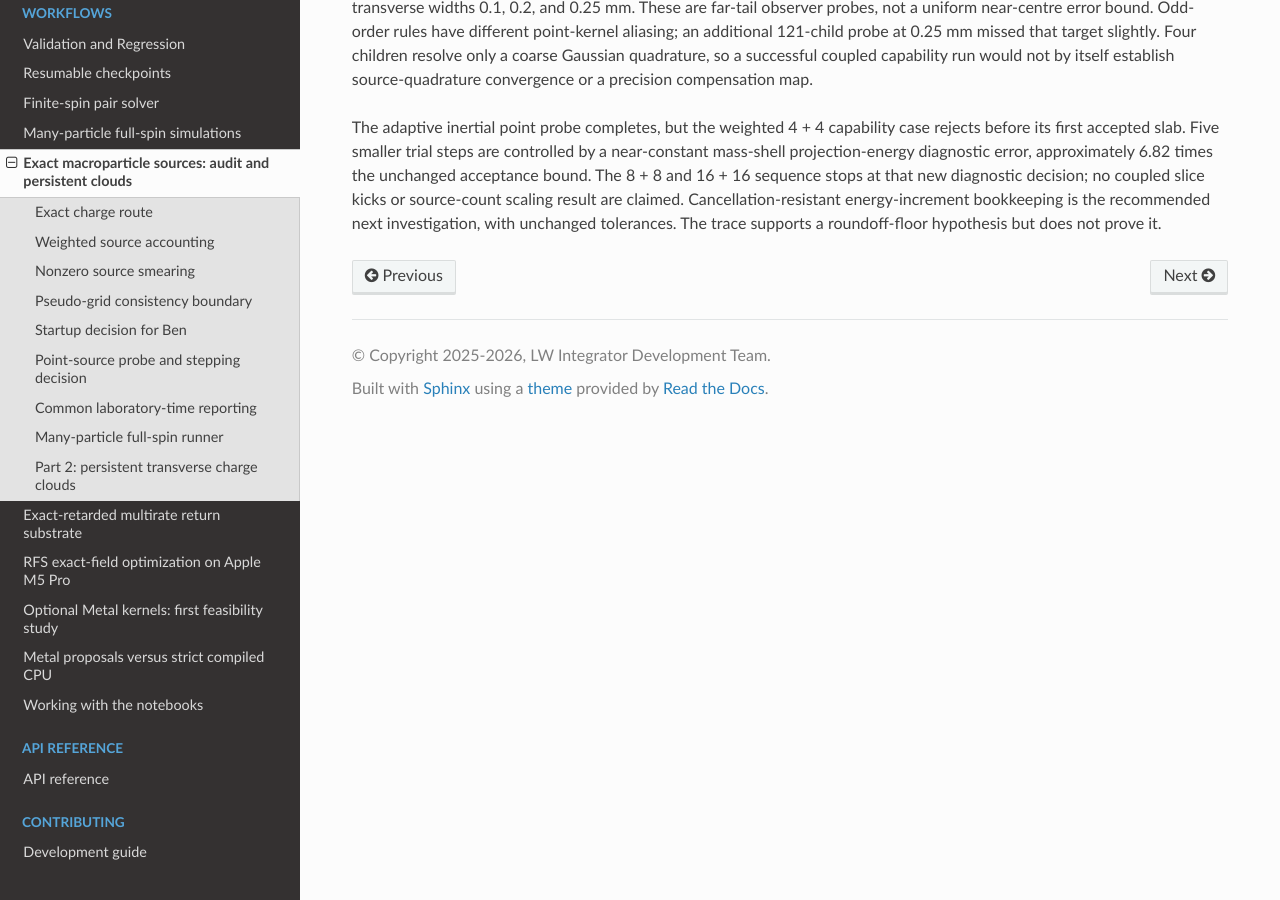
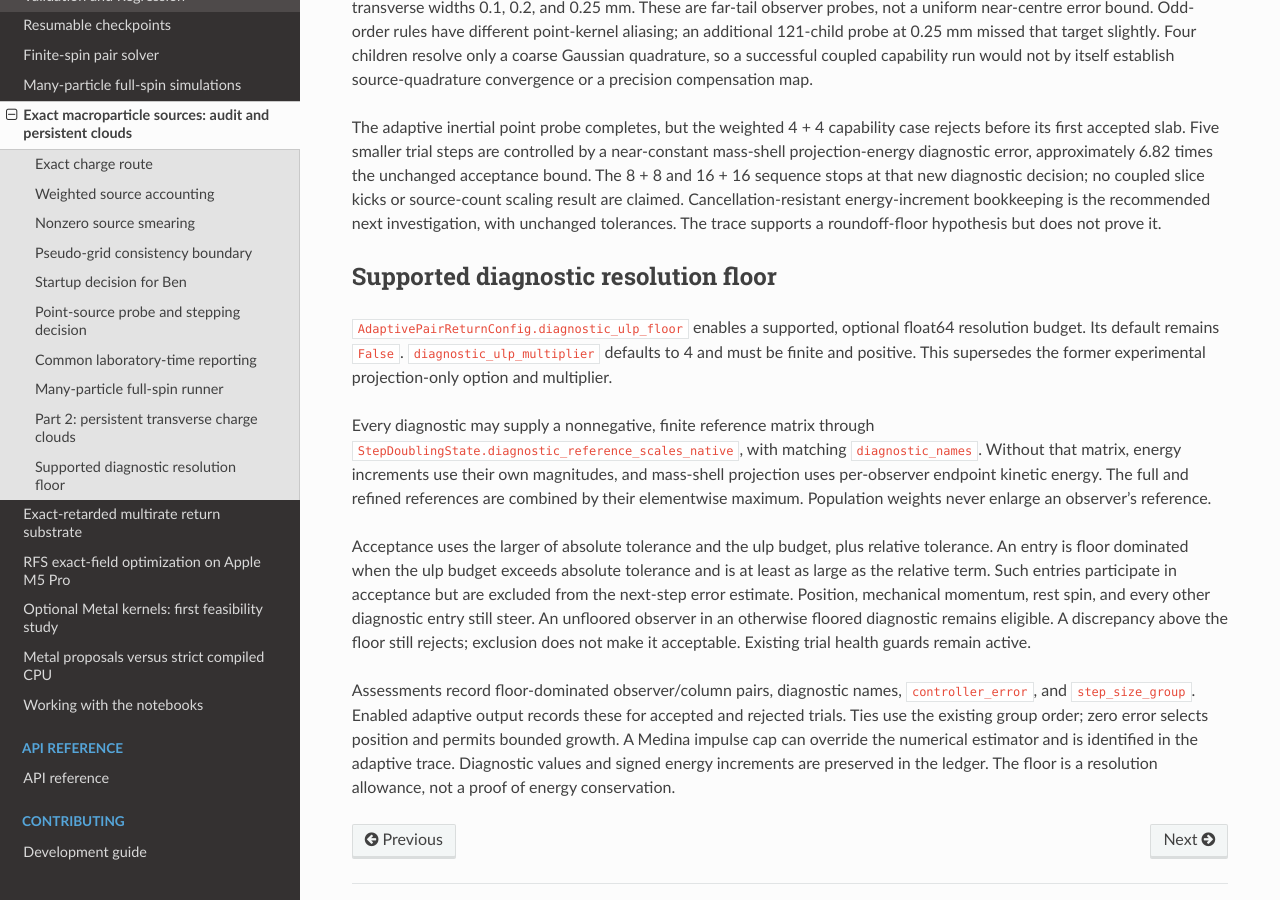
Before and after one commit to benfolsom/LW_integrator, a Sphinx documentation site: the page built from docs/source/exact_macroparticle_sources.rst, in a window 1280 px wide and 900 px high, scrolled down 7094 px. Built offline with Sphinx 7.4.7 and the Read the Docs theme 3.1.0, drawn with Linux system fonts in a browser that asks for light colours.

Commit message:
Document diagnostic floor references and cloud controller evidence

```diff
--- a/docs/source/exact_macroparticle_sources.rst
+++ b/docs/source/exact_macroparticle_sources.rst
@@ -413,3 +413,35 @@ sequence stops at that new diagnostic decision; no coupled slice kicks or
 source-count scaling result are claimed. Cancellation-resistant energy-increment
 bookkeeping is the recommended next investigation, with unchanged tolerances.
 The trace supports a roundoff-floor hypothesis but does not prove it.
+
+Supported diagnostic resolution floor
+--------------------------------------
+
+``AdaptivePairReturnConfig.diagnostic_ulp_floor`` enables a supported,
+optional float64 resolution budget. Its default remains ``False``.
+``diagnostic_ulp_multiplier`` defaults to 4 and must be finite and positive.
+This supersedes the former experimental projection-only option and multiplier.
+
+Every diagnostic may supply a nonnegative, finite reference matrix through
+``StepDoublingState.diagnostic_reference_scales_native``, with matching
+``diagnostic_names``. Without that matrix, energy increments use their own
+magnitudes, and mass-shell projection uses per-observer endpoint kinetic energy.
+The full and refined references are combined by their elementwise maximum.
+Population weights never enlarge an observer's reference.
+
+Acceptance uses the larger of absolute tolerance and the ulp budget, plus
+relative tolerance. An entry is floor dominated when the ulp budget exceeds
+absolute tolerance and is at least as large as the relative term. Such entries
+participate in acceptance but are excluded from the next-step error estimate.
+Position, mechanical momentum, rest spin, and every other diagnostic entry
+still steer. An unfloored observer in an otherwise floored diagnostic remains
+eligible. A discrepancy above the floor still rejects; exclusion does not
+make it acceptable. Existing trial health guards remain active.
+
+Assessments record floor-dominated observer/column pairs, diagnostic names,
+``controller_error``, and ``step_size_group``. Enabled adaptive output records
+these for accepted and rejected trials. Ties use the existing group order;
+zero error selects position and permits bounded growth. A Medina impulse cap
+can override the numerical estimator and is identified in the adaptive trace.
+Diagnostic values and signed energy increments are preserved in the ledger.
+The floor is a resolution allowance, not a proof of energy conservation.
```
Also changed, not shown: 1 other file.
